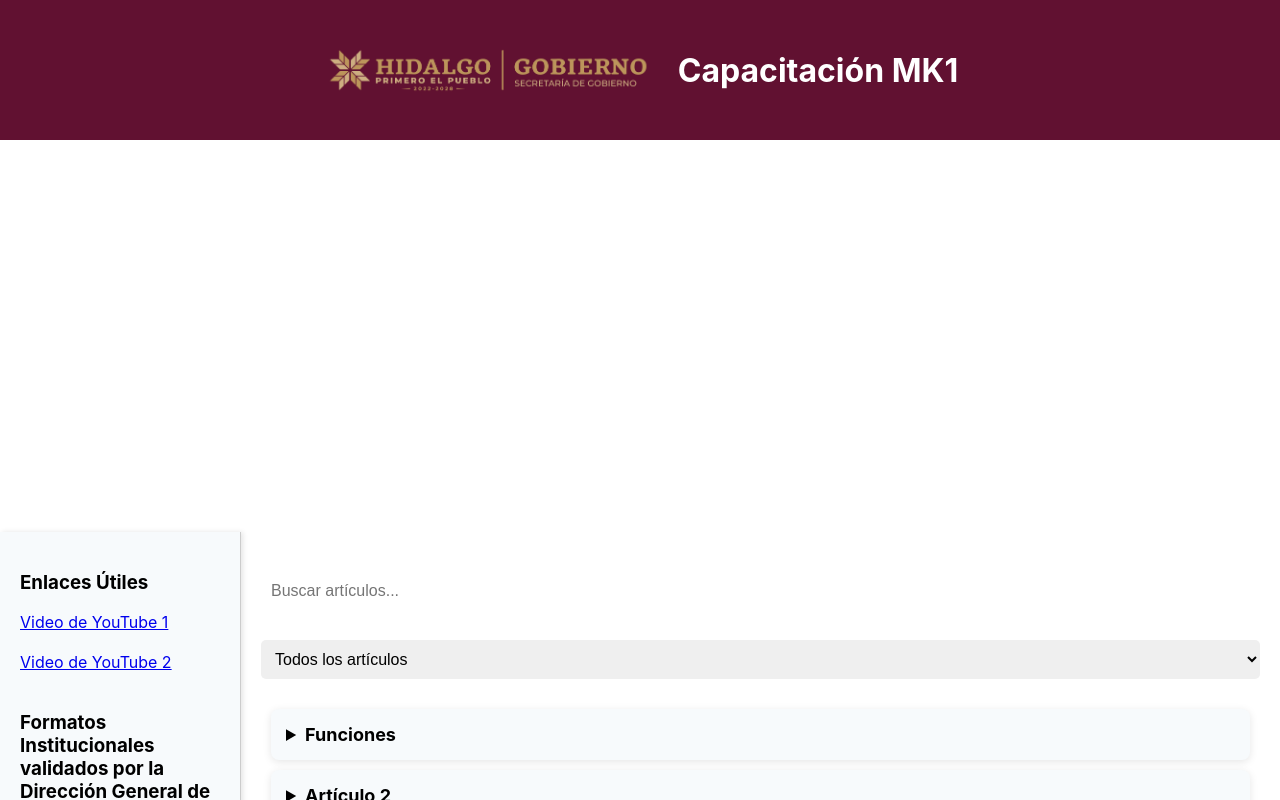
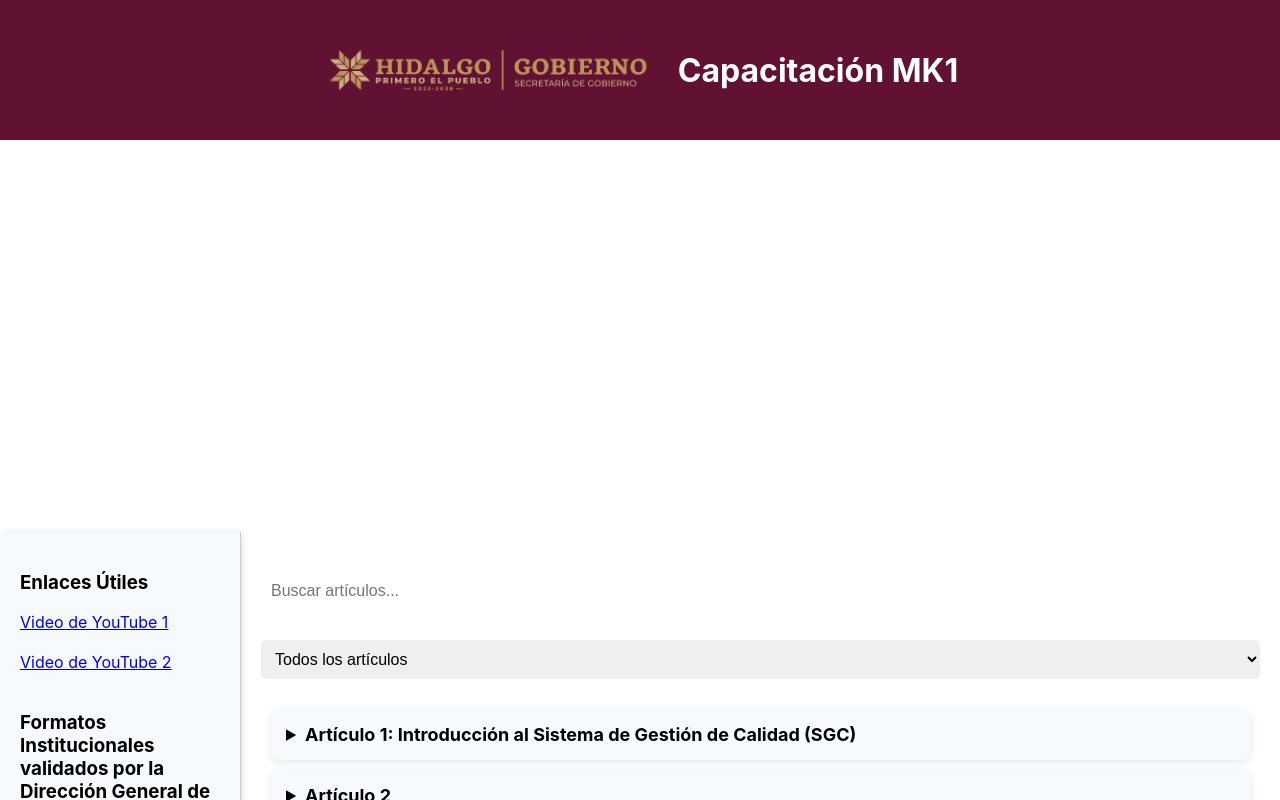
Before and after one commit to Nessvaez10/Certificacion-GIT, a React (Create React App) app: page / in a window 1280 px wide. Shown: the top 800 px of the page. Built offline with nearby package versions, Linux system fonts and the light colour scheme.

Commit message:
Modulo 1
Primer articulo

```diff
--- a/src/App.js
+++ b/src/App.js
@@ -91,9 +91,15 @@ function App() {
           </video>
         </div>
       )}
+      {article.fileLink && (
+        <a href={article.fileLink} target="_blank" rel="noopener noreferrer">
+          Descargar documento
+        </a>
+      )}
     </details>
   ))}
 </div>
+
         </div>
       </div>
       {/* <footer className="App-footer">
--- a/src/articles/articles.json
+++ b/src/articles/articles.json
@@ -1,19 +1,21 @@
 [
     {
         "id": 1,
-        "title": "Funciones",
+        "title": "Artículo 1: Introducción al Sistema de Gestión de Calidad (SGC)",
         "category": "Módulo 1",
-        "image": "/images/taco.jpg",
-        "content": "*****\n\n*****\n\nulises\n\n*****\n\n*****\n\n*****\n\n*****\n\n*****\n\n*****\n\n*****\n\n*****\n\n*****\n\n*****\n\n*****\n\n*****\n\n",
-        "video": "/videos/test.mp4"
-        },
+        "image": "/images/ISO.jpg",
+        "content": "Objetivo:\n\nBrindar a los servidores públicos una visión general del Sistema de Gestión de Calidad (SGC), sus beneficios y cómo se alinea con los principios de transparencia, legalidad, y objetividad.\n\n\n¿Qué es un Sistema de Gestión de Calidad?\n\nUn SGC es un conjunto de políticas, procesos y procedimientos necesarios para planificar y ejecutar las actividades de una organización con el fin de mejorar continuamente la eficacia y eficiencia en el desempeño de la misma.\n\nLa norma ISO 9001:2015 define los requisitos para establecer, implementar, mantener y mejorar un SGC, garantizando que las organizaciones puedan satisfacer consistentemente las necesidades y expectativas de los ciudadanos. ",
+        "video": "/videos/Lec1.mp4",
+        "fileLink": "/docs/documento1.pdf"
+    },
     {
         "id": 2,
         "title": "Artículo 2",
         "category": "Módulo 2",
         "image": null,
         "content": "*****\n\n*****\n\ntaco\n\n*****\n\n*****\n\n*****\n\n*****\n\n*****\n\n*****\n\n*****\n\n*****\n\n*****\n\n*****\n\n",
-        "video": null
+        "video": null,
+        "fileLink": null
     },
     {
         "id": 3,
@@ -21,7 +23,8 @@
         "category": "Módulo 4",
         "image": "/images/taco.jpg",
         "content": "*****\n\n*****\n\npelusin\n\n*****\n\n*****\n\n*****\n\n*****\n\n*****\n\n*****\n\n*****\n\n*****\n\n*****\n\n*****\n\n",
-        "video": "/videos/test.mp4"
+        "video": "/videos/test.mp4",
+        "fileLink": "/docs/organigrama.pdf"
     },
     {
         "id": 4,
@@ -29,7 +32,8 @@
         "category": "Módulo 2",
         "image": null,
         "content": "*****\n\n*****\n\ntaco\n\n*****\n\n*****\n\n*****\n\n*****\n\n*****\n\n*****\n\n*****\n\n*****\n\n*****\n\n*****\n\n",
-        "video": null
+        "video": null,
+        "fileLink": null
     },
     {
         "id": 5,
@@ -37,28 +41,7 @@
         "category": "Módulo 2",
         "image": null,
         "content": "*****\n\n*****\n\ntaco\n\n*****\n\n*****\n\n*****\n\n*****\n\n*****\n\n*****\n\n*****\n\n*****\n\n*****\n\n*****\n\n",
-        "video": null
+        "video": null,
+        "fileLink": null
     }
-
-
-
-
-
-
-
-
-
-
-
-
-
-
-
-
-
-
-
-
-
-
 ]
```
Also changed, not shown: public/images/ISO.jpg (added), 1 other file (tests, documents, lock files or other folders). Lines whose indentation alone changed are shown as unchanged.
